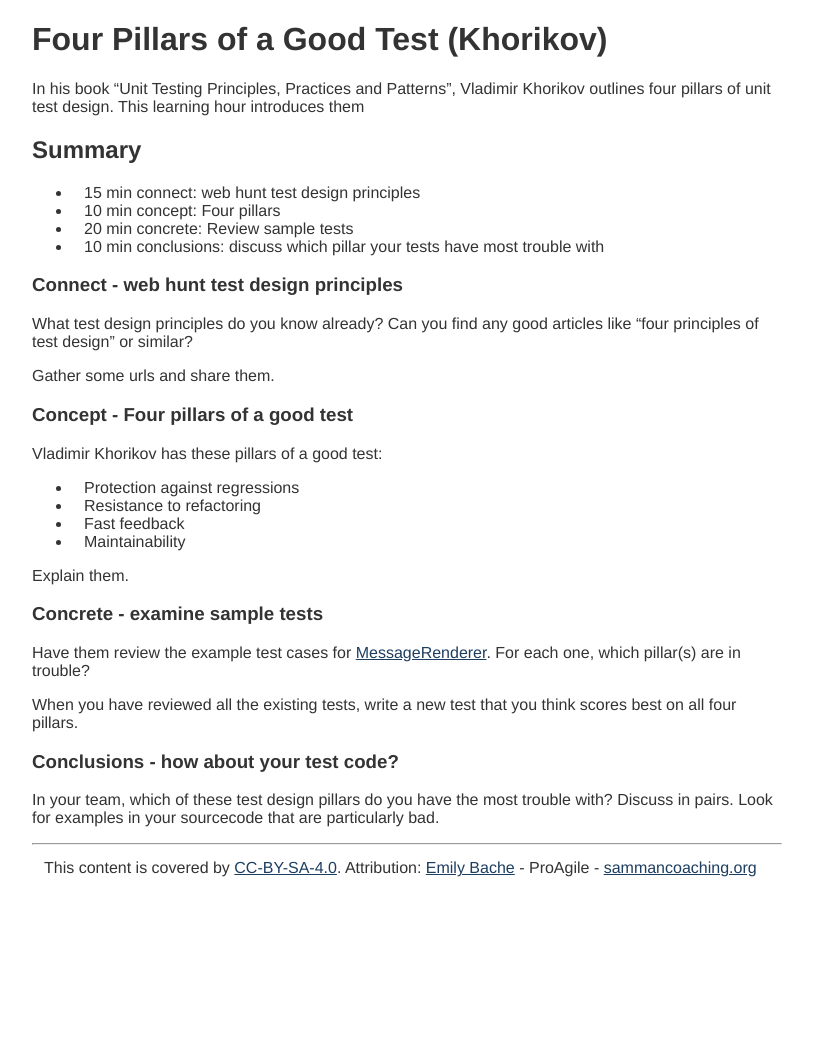
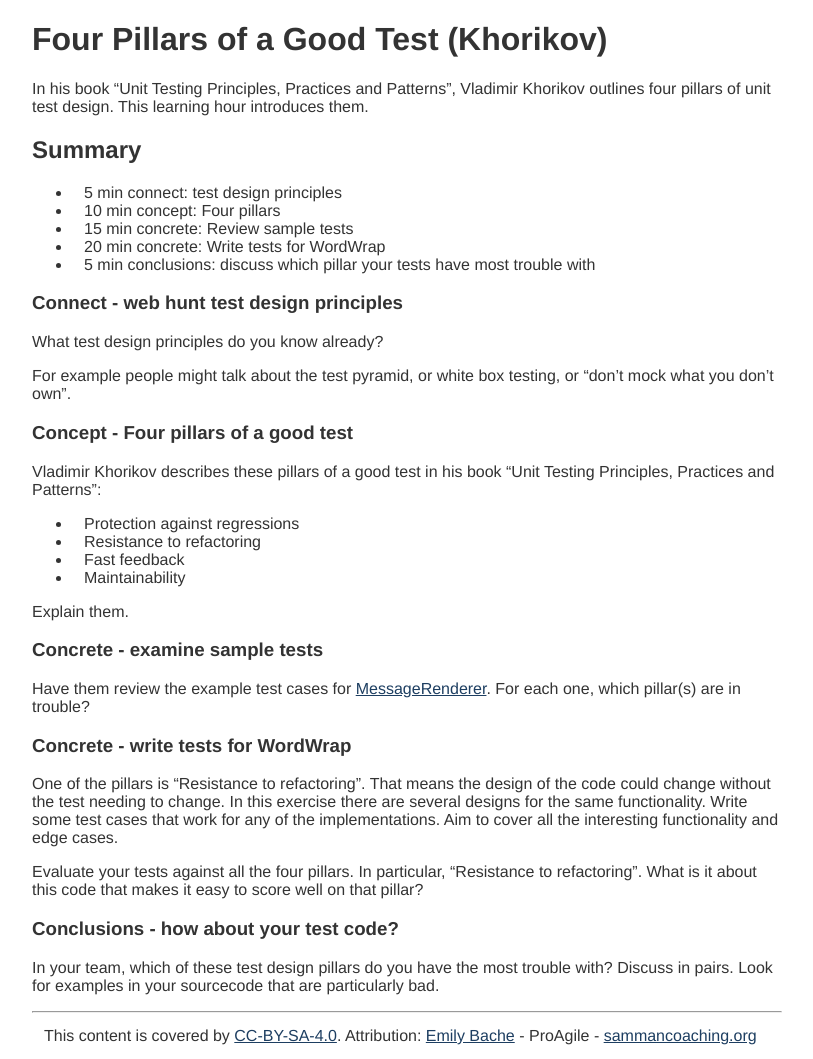
Before and after one commit to sammancoaching/website, a Jekyll site: the page built from _learning_hours/test_design/four_pillars_khorikov.md, in a window 1280 px wide. Shown: the whole page, without its empty margins (233-1046 px from the left). Built offline with Jekyll 4.4.1, drawn with Linux system fonts in a browser that asks for light colours; before the commit the page ends 900 px from its top, so only the background shows below that.

Commit message:
word wrap kata

```diff
--- a/_learning_hours/test_design/four_pillars_khorikov.md
+++ b/_learning_hours/test_design/four_pillars_khorikov.md
@@ -9,22 +9,23 @@ affiliation: ProAgile
 
 # Four Pillars of a Good Test (Khorikov)
 
-In his book "Unit Testing Principles, Practices and Patterns", Vladimir Khorikov outlines four pillars of unit test design. This learning hour introduces them
+In his book "Unit Testing Principles, Practices and Patterns", Vladimir Khorikov outlines four pillars of unit test design. This learning hour introduces them.
 
 ## Summary
 
-* 15 min connect: web hunt test design principles
+* 5 min connect: test design principles
 * 10 min concept: Four pillars
-* 20 min concrete: Review sample tests
-* 10 min conclusions: discuss which pillar your tests have most trouble with
+* 15 min concrete: Review sample tests
+* 20 min concrete: Write tests for WordWrap
+* 5 min conclusions: discuss which pillar your tests have most trouble with
 
 ### Connect - web hunt test design principles
-What test design principles do you know already? Can you find any good articles like "four principles of test design" or similar?
+What test design principles do you know already?
 
-Gather some urls and share them.
+For example people might talk about the test pyramid, or white box testing, or "don't mock what you don't own".
 
 ### Concept - Four pillars of a good test
-Vladimir Khorikov has these pillars of a good test:
+Vladimir Khorikov describes these pillars of a good test in his book "Unit Testing Principles, Practices and Patterns":
 
 * Protection against regressions
 * Resistance to refactoring
@@ -36,7 +37,10 @@ Explain them.
 ### Concrete - examine sample tests
 Have them review the example test cases for [MessageRenderer](https://github.com/emilybache/MessageRenderer-Test-Design-Kata). For each one, which pillar(s) are in trouble?
 
-When you have reviewed all the existing tests, write a new test that you think scores best on all four pillars.
+### Concrete - write tests for WordWrap
+One of the pillars is "Resistance to refactoring". That means the design of the code could change without the test needing to change. In this exercise there are several designs for the same functionality. Write some test cases that work for any of the implementations. Aim to cover all the interesting functionality and edge cases.
+
+Evaluate your tests against all the four pillars. In particular, "Resistance to refactoring". What is it about this code that makes it easy to score well on that pillar?
 
 ### Conclusions - how about your test code?
 In your team, which of these test design pillars do you have the most trouble with? Discuss in pairs. Look for examples in your sourcecode that are particularly bad.
```
Also changed, not shown: other parts of _learning_hours/test_design/four_pillars_khorikov.md (+1 -1 lines), _kata_descriptions/word_wrap.md (added, +14 -0 lines).
